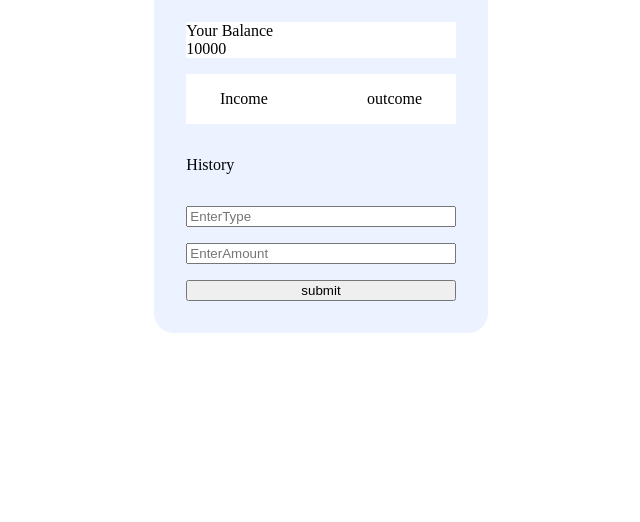
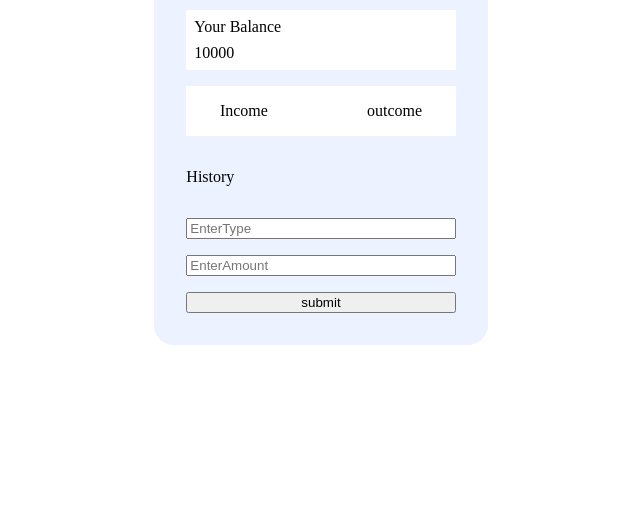
Before and after one commit to ArunprakashLfs/expence-Tracker, a plain HTML site: page index.html in a window 1280 px wide. Shown: the part 294-816 px from the top of the page, without its empty margins (327-967 px from the left). Drawn offline with Linux system fonts and the light colour scheme.

```diff
--- a/script.js
+++ b/script.js
@@ -0,0 +1 @@
+''
--- a/style.css
+++ b/style.css
@@ -17,15 +17,15 @@
 }
 .total{
     background-color: #fff;
+    padding: 0.5rem;
     display: flex;
     flex-direction: column;
-    justify-content: flex-start;
-    align-items: flex-start;
+    gap: 0.5rem;
 }
 .income-outcome-container{
     background-color: #fff;
     display: flex;
-    align-content: space-around;
+    align-content: space-between;
     justify-content: space-around;
     gap: 2rem;
 }
```
